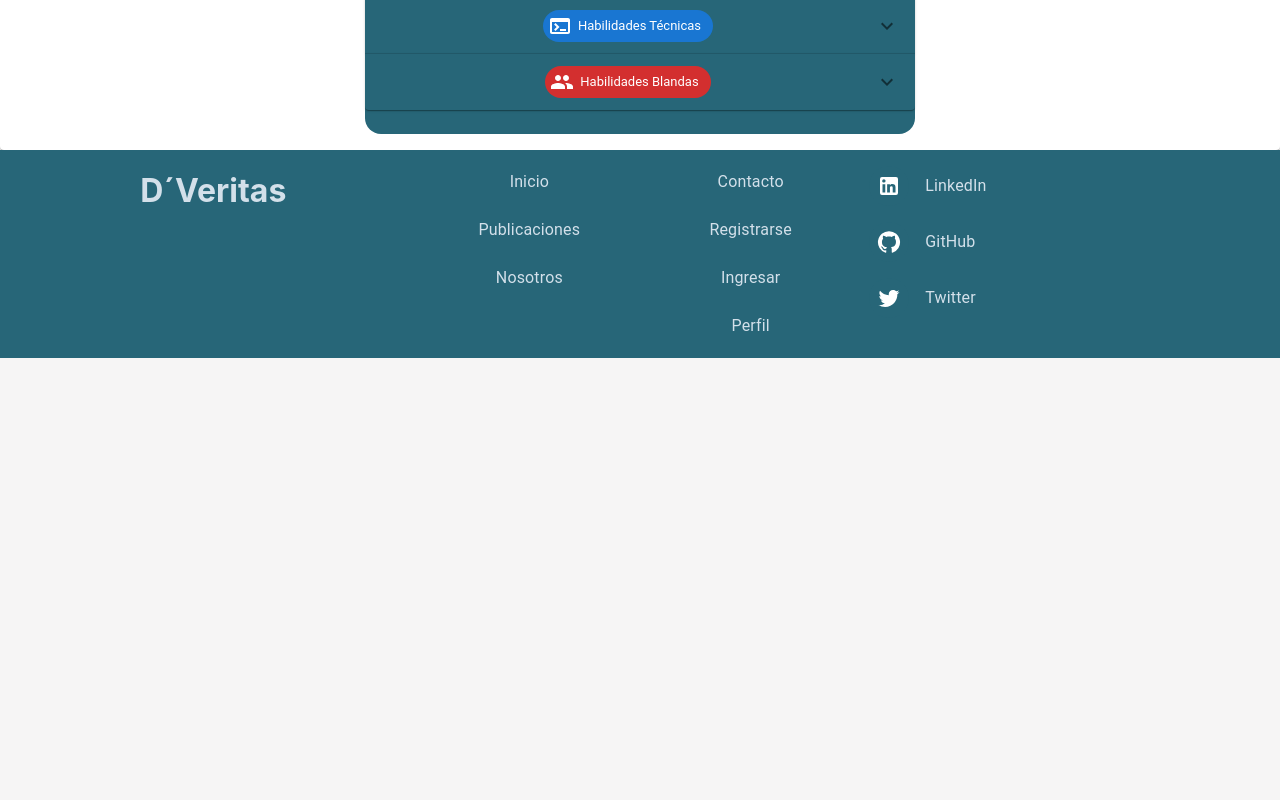
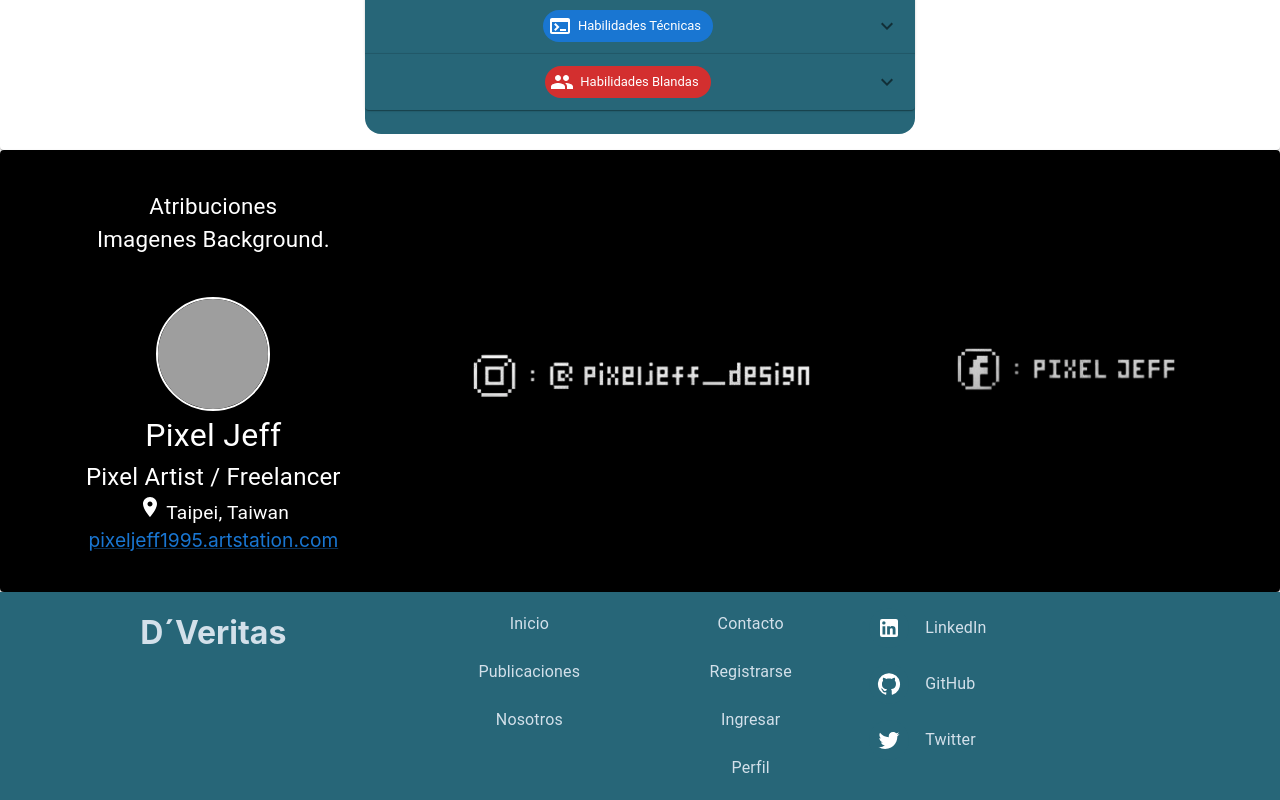
Before and after one commit to Emanuel-SO/DVeritas, a React (Create React App) app: page /Nosotros in a window 1280 px wide. Shown: the part 1796-2596 px from the top of the page. Before the commit the page ends 2154 px from the top, so only its background shows below. Built offline with nearby package versions, Linux system fonts and the light colour scheme; grey boxes are pictures that could not be loaded; the HTML template or start-up script is replaced by a standard one.

Commit message:
Se agregan atribuciones de imagenes background a Pixel Jeff en la sección Nosotros

```diff
--- a/src/Components/Nosotros/Nosotros.js
+++ b/src/Components/Nosotros/Nosotros.js
@@ -21,8 +21,11 @@ import AccordionSummary from "@mui/material/AccordionSummary";
 import AccordionDetails from "@mui/material/AccordionDetails";
 import ExpandMoreIcon from "@mui/icons-material/ExpandMore";
 import InfoIcon from "@mui/icons-material/Info";
-import GroupIcon from '@mui/icons-material/Group';
-import TerminalIcon from '@mui/icons-material/Terminal';
+import GroupIcon from "@mui/icons-material/Group";
+import TerminalIcon from "@mui/icons-material/Terminal";
+import LocationOnIcon from "@mui/icons-material/LocationOn";
+import jeffFacebook from "../../img/Nosotros/pixeljeff/pixeljeffFacebook.png";
+import jeffInstagram from "../../img/Nosotros/pixeljeff/pixeljeffInstagram.png";
 
 // Función que va a retornar las tarjetas con la información en la Página Nosotros. Esta es la función que se va a exportar.
 const AboutUs = () => {
@@ -47,14 +50,21 @@ const AboutUs = () => {
         }}
       >
         <Grid item xs={12} md={6}>
-          <Typography className="lato" color="#276678" sx={{fontWeight: 'bold' ,fontSize:{xs:"2rem", sm:"2.5rem", lg:"3rem"}}}>
+          <Typography
+            className="lato"
+            color="#276678"
+            sx={{
+              fontWeight: "bold",
+              fontSize: { xs: "2rem", sm: "2.5rem", lg: "3rem" },
+            }}
+          >
             ACERCA DE NOSOTROS
           </Typography>
         </Grid>
         <Grid
           item
           xs={12}
-          md={6}
+          lg={6}
           sx={{
             display: "flex",
             justifyContent: { xs: "center", md: "flex-end" },
@@ -75,6 +85,64 @@ const AboutUs = () => {
       <Card id="card">
         <Grid container justifyContent="center">
           {aboutme}
+        </Grid>
+      </Card>
+      <Card id="card">
+        <Grid
+          container
+          justifyContent="center"
+          alignItems="center"
+          textAlign={"center"}
+          sx={{ bgcolor: "black", color: "white", paddingY:5 }}
+        >
+<Grid item xs={12}>
+
+            </Grid>
+          <Grid
+            item xs={12}
+            lg={4}
+            sx={{
+              display: "flex",
+              justifyContent: "center",
+              flexDirection: "column",
+              alignItems: "center",
+            }}
+          >
+<Typography sx={{fontSize:"1.4rem", marginBottom:5}}>
+             Atribuciones <br/>Imagenes Background.
+            </Typography>
+            <Avatar
+              sx={{ border: 2, width: 110, height: 110 }}
+              alt={"Pixel Jeff"} // Mediante props se accede al valor de la propiedad name de los objetos (Miembros de javawizards)
+              src={
+                "https://cdna.artstation.com/p/users/avatars/000/235/656/large/bcb5d0c6d3d43af4bdfb5aa939c42802.jpg?1598109580"
+              } // Mediante props se accede al valor de la propiedad avatar de los objetos (Miembros de javawizards)
+            />
+
+            <Typography sx={{fontSize:"2rem"}}>Pixel Jeff</Typography>
+
+            <Typography sx={{fontSize:"1.5rem"}}>Pixel Artist / Freelancer</Typography>
+
+            <Typography sx={{fontSize:"1.2rem"}}>
+              <LocationOnIcon /> Taipei, Taiwan
+            </Typography>
+
+            <Link sx={{fontSize:"1.2rem"}} href="https://pixeljeff1995.artstation.com" target={"_blank"}>
+              pixeljeff1995.artstation.com
+            </Link>
+          </Grid>
+          <Grid item xs={12} lg={4} sx={{marginTop:2, marginBottom:1}}>
+          <Link href="https://www.instagram.com/pixeljeff_design/" target={"_blank"} sx={{display:"flex", justifyContent:"center"}}>
+            <img src={jeffInstagram} alt={"Jeff Pixel Instagram"} />
+          </Link>
+          </Grid>
+          <Grid item xs={12} lg={4} sx={{marginY:1,  display: "flex",
+              justifyContent: "center",
+              alignItems: "center"}}>
+          <Link href="https://www.facebook.com/PixelJeff/" target={"_blank"} sx={{display:"flex", justifyContent:"center"}}>
+            <img src={jeffFacebook} alt={"Jeff Pixel Facebook"} />
+            </Link>
+          </Grid>
         </Grid>
       </Card>
     </Box>
@@ -190,7 +258,6 @@ const AboutMe = (props) => {
             {/* ------------------------------- ENLACE CV ------------------------------- */}
             <Grid item>
               <Link href={props.cv} target="_blank">
-
                 {/* Mediante props se accede al enlace del CV de cada Miembro de javawizards*/}
                 {/* La etiqueta Avatar le da estilos a una imagen o icono, siendo esta principalmente el circular la imagen y además permitir que se agregue estilo mediante sx al mismo*/}
                 <Avatar
@@ -230,7 +297,12 @@ const AboutMe = (props) => {
             >
               <Grid container alignItems="center">
                 <Grid item xs={12}>
-                  <Chip className="lato" label="Acerca de Mí" color="warning" icon={<InfoIcon />} />
+                  <Chip
+                    className="lato"
+                    label="Acerca de Mí"
+                    color="warning"
+                    icon={<InfoIcon />}
+                  />
                 </Grid>
               </Grid>
             </AccordionSummary>
```
Also changed, not shown: src/img/Nosotros/pixeljeff/pixeljeffFacebook.png (added), src/img/Nosotros/pixeljeff/pixeljeffInstagram.png (added).
